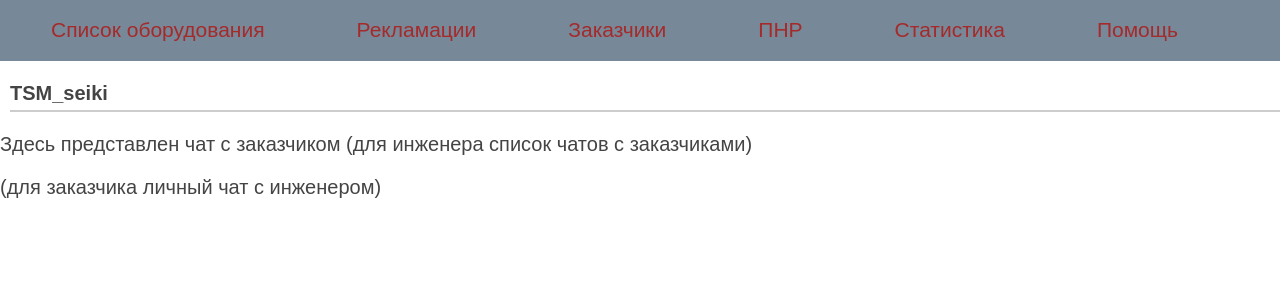
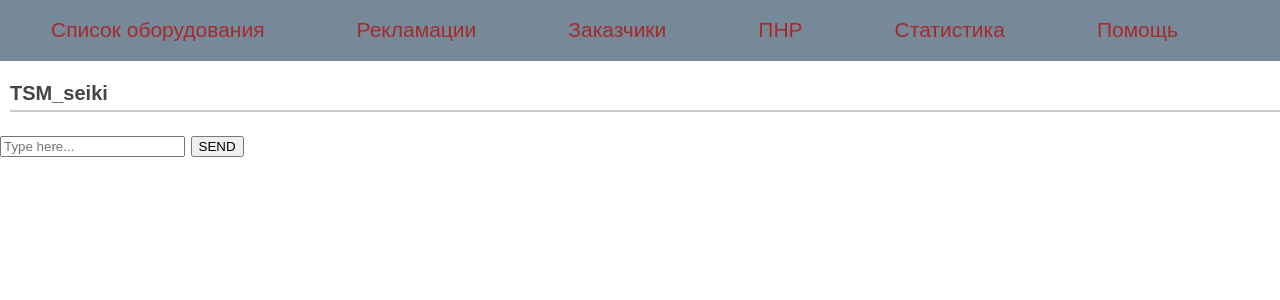
Before and after one commit to MaksEgorow/Service_base, a Flask app: page /list-request in a window 1280 px wide. Shown: the top 300 px of the page. Run offline with Flask 2, Linux system fonts and the light colour scheme; some libraries are stand-ins or nearby versions.

Commit message:
create chat

```diff
--- a/service_B/controller.py
+++ b/service_B/controller.py
@@ -3,18 +3,23 @@ from flask_mysqldb import MySQL
 from config import host, user, password, db_name
 import os
 from werkzeug.utils import secure_filename
+from flask_socketio import SocketIO, send, emit
 
 # Настройка загрузки файлов 1
-UPLOAD_FOLDER = 'C:/Users/jisca/Desktop/diplom/upload'
+UPLOAD_FOLDER = 'C:/Users/jisca/Desktop/Max/plc'
+# UPLOAD_FOLDER1 = 'C:/Users/jisca/Desktop/Max/check_list'
+# UPLOAD_FOLDER2 = 'C:/Users/jisca/Desktop/Max/documentation'
 ALLOWED_EXTENSIONS = {'txt', 'pdf'}
 
 app = Flask(__name__)
+# активируем socketIO
+socketio = SocketIO(app)
+
 # Устанавливаем SECREt KEY
 app.config['SECRET_KEY'] = '>gfhf89dx,v06kdgfh78@#5'
 
 # Настройка загрузки файлов 2
 app.config['UPLOAD_FOLDER'] = UPLOAD_FOLDER
-
 
 # Подключаемся к базе данных
 app.config['MYSQL_PORT'] = 3307
@@ -44,7 +49,7 @@ def index():
     return render_template('index.html', menu=menu)
 
 
-@app.route("/list-request")
+@app.route("/list-request", methods=['GET', 'POST'])
 def list_request():
     return render_template('list-request.html', menu=menu)
 
@@ -91,7 +96,8 @@ def create_cnc():
             return redirect(request.url)
         if file and allowed_file(file.filename):
             filename = secure_filename(file.filename)
-            file.save(os.path.join(app.config['UPLOAD_FOLDER'], filename)) # возможно нужно добавить несколько путей для сохранения
+            file.save(os.path.join(app.config['UPLOAD_FOLDER'],
+                                   filename))  # возможно нужно добавить несколько путей для сохранения
             return redirect(url_for('create_cnc', name=filename))
     return render_template('create_cnc.html')
 
@@ -141,10 +147,19 @@ def about():
 #
 # with app.test_request_context():
 #     print(url_for('create_cnc'))
+
 @app.errorhandler(404)
 def pageNotFound(error):
     return render_template('page404.html', title="Страница не найдена", menu=menu)
 
 
+@socketio.on('message')
+def message(data):
+
+    # print(f"\n\n{data}\n\n")
+    send(data)
+    # emit('some-event', 'this is a custom event message')
+
+
 if __name__ == '__main__':
     app.run(debug=True)
--- /dev/null
+++ b/service_B/static/scripts/socketio.js
@@ -0,0 +1,26 @@
+document.addEventListener('DOMContentLoaded', () => {
+
+    let socket = io();
+
+    socket.on('connect', () => {
+        socket.send('connected is correct');
+    })
+
+    socket.on('message', data => {
+        // console.log(`Message received: ${data}`)
+        const p = document.createElement('p');
+        const br = document.createElement('br');
+        p.innerHTML = data;
+        document.querySelector('#display-message-section').append(p);
+
+    });
+
+    socket.on('some-event', data => {
+        console.log(data);
+    });
+
+    document.querySelector('#send_message').onclick = () => {
+        socket.send(document.querySelector('#user_message').value);
+    }
+
+})
--- a/service_B/templates/create_cnc.html
+++ b/service_B/templates/create_cnc.html
@@ -16,11 +16,11 @@
     <p><label>Модель: </label> <input type="text" name="model" value="" required/>
     <p><label>S/N: </label> <input type="text" name="ser_number" value="" required/>
     <p><label>CNC: </label> <input type="text" name="cnc_typ" value="" required/>
-    <p><label>PLC: </label><input type="file" name="file" />
+    <p><label>PLC: </label><input type="file" name="file[]" />
     <input type = "submit" value="Upload"></p>
-    <p><label>Check_list: </label><input type="file" name="file1" />
+    <p><label>Check_list: </label><input type="file" name="file[]" />
     <input type = "submit" value="Upload"></p>
-    <p><label>Documentation: </label><input type="file" name="file2" />
+    <p><label>Documentation: </label><input type="file" name="file[]" />
     <input type = "submit" value="Upload"></p>
     <p><label>Комментарий:</label>
     <p><textarea name="message" rows=10 cols=40></textarea>
--- a/service_B/templates/create_customer.html
+++ b/service_B/templates/create_customer.html
@@ -2,8 +2,9 @@
 
 {% block content %}
 {{ super() }}
-<p>Данные организации:</p>
+
 <form action="/create_customer" method="POST" class="form-create">
+    <p>Данные организации:</p>
     <p><label>Организация: </label> <input type="text" name="organization" value="" required/>
     <p><label>Адрес: </label> <input type="text" name="adress" value="" required/>
     <p><label>Email: </label> <input type="text" name="email" value="" required/>
--- a/service_B/templates/list-request.html
+++ b/service_B/templates/list-request.html
@@ -2,6 +2,43 @@
 
 {% block content %}
 {{ super() }}
-<p>Здесь представлен чат с заказчиком (для инженера список чатов с заказчиками)</p>
-<p>                                   (для заказчика  личный чат с инженером)</p>
+<!--Navigation bar-->
+<nav>
+
+</nav>
+
+<div id="main-section">
+    <!--    Room selection-->
+    <nav id="sidebar">
+
+    </nav>
+    <!--    Message area-->
+    <div id="rightside-pannel">
+        <!--        Display message-->
+        <div id="display-message-section">
+
+        </div>
+        <!--        Input message-->
+        <div id="input-area">
+            <input type="text" id="user_message" placeholder="Type here..." autocomplete="off">
+            <button type="button" id="send_message">SEND</button>
+
+        </div>
+
+    </div>
+
+
+</div>
+
+
+<!--SocketIO JS-->
+<script src="https://cdnjs.cloudflare.com/ajax/libs/socket.io/4.0.1/socket.io.js"
+        integrity="sha512-q/dWJ3kcmjBLU4Qc47E4A9kTB4m3wuTY7vkFJDTZKjTs8jhyGQnaUrxa0Ytd0ssMZhbNua9hE+E7Qv1j+DyZwA=="
+        crossorigin="anonymous"></script>
+
+<!--Custom SocketIO JS-->
+<script src="{{ url_for('static', filename='scripts/socketio.js') }}">
+</script>
+
+
 {% endblock %}
```
Also changed, not shown: 2 other files.
